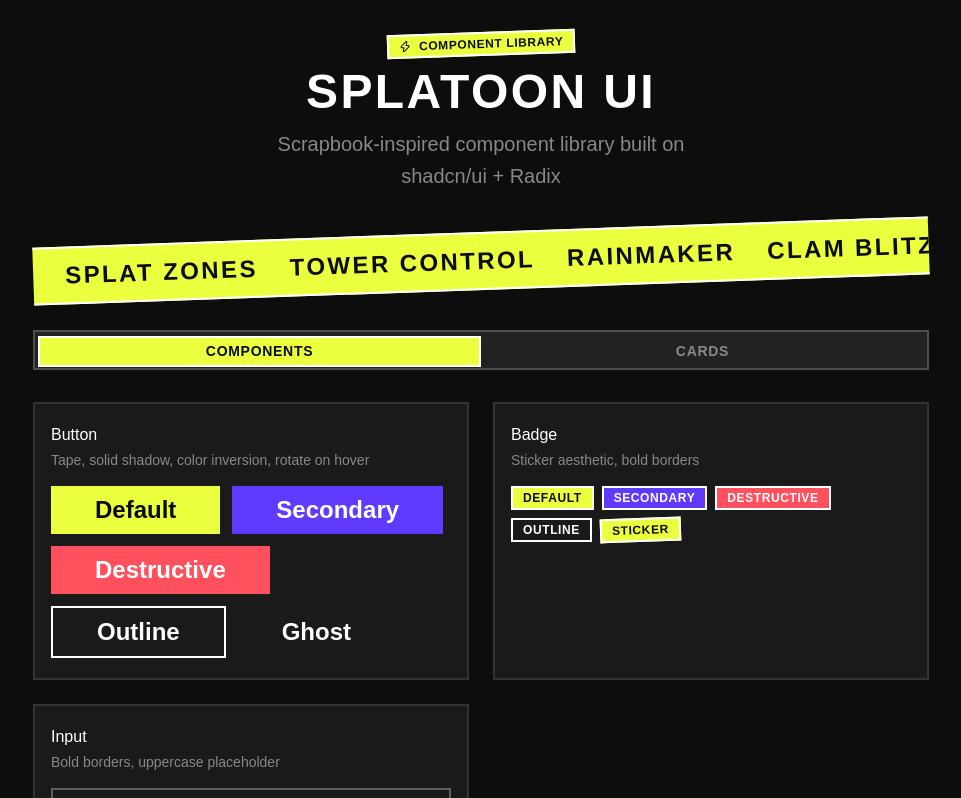
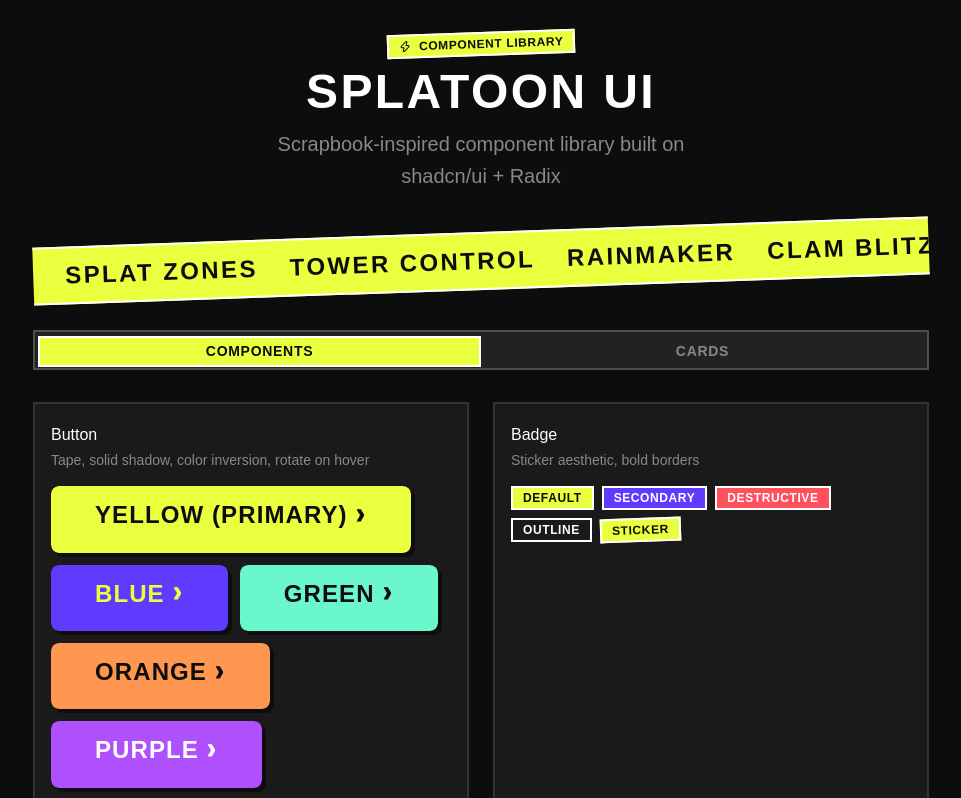
Before and after one commit to YoungSx/splatoon-ui, a Next.js app: page / in a window 1280 px wide. Shown: the top 798 px of the page, without its empty margins (159-1120 px from the left). Built offline with nearby package versions, Linux system fonts and the light colour scheme; a web font is replaced by a local one.

Commit message:
feat: add splatoon 3 drip button animations and color variants

```diff
--- a/src/app/page.tsx
+++ b/src/app/page.tsx
@@ -69,8 +69,11 @@
                   <CardDescription>Tape, solid shadow, color inversion, rotate on hover</CardDescription>
                 </CardHeader>
                 <CardContent className="flex flex-wrap gap-3">
-                  <Button>Default</Button>
-                  <Button variant="secondary">Secondary</Button>
+                  <Button variant="yellow">Yellow (Primary)</Button>
+                  <Button variant="blue">Blue</Button>
+                  <Button variant="green">Green</Button>
+                  <Button variant="orange">Orange</Button>
+                  <Button variant="purple">Purple</Button>
                   <Button variant="destructive">Destructive</Button>
                   <Button variant="outline">Outline</Button>
                   <Button variant="ghost">Ghost</Button>
--- a/src/components/ui/button.tsx
+++ b/src/components/ui/button.tsx
@@ -1,106 +1,249 @@
+"use client"
+
 import { Button as ButtonPrimitive } from "@base-ui/react/button"
+import { Slot } from "@radix-ui/react-slot"
 import { cva, type VariantProps } from "class-variance-authority"
 import * as React from "react"
 
 import { cn } from "@/lib/utils"
 
 const buttonVariants = cva(
-  "group/button relative inline-flex shrink-0 items-center justify-center whitespace-nowrap transition-all outline-none select-none disabled:pointer-events-none disabled:opacity-50 overflow-hidden [&_svg]:pointer-events-none [&_svg]:shrink-0 [&_svg:not([class*='size-'])]:size-4",
+  "group/button relative inline-flex shrink-0 items-center justify-center select-none overflow-hidden rounded-[8px] font-heading font-black text-[22px] uppercase tracking-wider transition-[transform,box-shadow] ease-[cubic-bezier(0.34,1.56,0.64,1)] duration-300 outline-none disabled:pointer-events-none disabled:opacity-50 shadow-solid hover:shadow-solid-lg hover:rotate-[var(--hover-rotate)] hover:scale-[1.03] active:rotate-[var(--hover-rotate)] active:scale-[0.97] active:translate-x-[3px] active:translate-y-[3px] active:shadow-[1px_1px_0px_var(--chaos-black)]",
   {
     variants: {
       variant: {
-        default:
-          "bg-primary text-primary-foreground rounded-none font-bold text-[24px] leading-none py-3 px-11 shadow-none hover:rotate-[2deg] active:scale-95",
+        yellow:
+          "[--bg-color:var(--neon-yellow)] [--text-color:var(--chaos-black)] [--hover-bg-color:var(--ink-blue)] [--hover-text-color:#ffffff]",
+        blue:
+          "[--bg-color:var(--ink-blue)] [--text-color:var(--neon-yellow)] [--hover-bg-color:var(--neon-yellow)] [--hover-text-color:var(--ink-blue)]",
+        green:
+          "[--bg-color:var(--ink-green)] [--text-color:var(--chaos-black)] [--hover-bg-color:var(--ink-purple)] [--hover-text-color:#ffffff]",
+        orange:
+          "[--bg-color:var(--ink-orange)] [--text-color:var(--chaos-black)] [--hover-bg-color:var(--ink-blue)] [--hover-text-color:#ffffff]",
+        purple:
+          "[--bg-color:var(--ink-purple)] [--text-color:#ffffff] [--hover-bg-color:var(--ink-green)] [--hover-text-color:var(--chaos-black)]",
+        destructive:
+          "[--bg-color:var(--ink-red)] [--text-color:#ffffff] [--hover-bg-color:var(--chaos-black)] [--hover-text-color:var(--ink-red)]",
         outline:
-          "border-2 border-foreground bg-transparent text-foreground rounded-none font-bold text-[24px] leading-none py-3 px-11 shadow-none hover:rotate-[2deg] active:scale-95",
-        secondary:
-          "bg-secondary text-secondary-foreground rounded-none font-bold text-[24px] leading-none py-3 px-11 shadow-none hover:rotate-[2deg] active:scale-95",
+          "border-[3px] border-foreground bg-white text-foreground [--bg-color:#ffffff] [--text-color:var(--chaos-black)] [--hover-bg-color:var(--neon-yellow)] [--hover-text-color:var(--chaos-black)] shadow-solid active:translate-x-[3px] active:translate-y-[3px] active:shadow-[1px_1px_0px_var(--chaos-black)]",
         ghost:
-          "text-foreground hover:bg-foreground/10 hover:text-foreground active:bg-foreground/20 rounded-none font-bold text-[24px] leading-none py-3 px-11",
-        destructive:
-          "bg-destructive text-white rounded-none font-bold text-[24px] leading-none py-3 px-11 shadow-none hover:rotate-[2deg] active:scale-95",
-        link: "text-primary underline-offset-4 hover:underline",
-        orange:
-          "bg-ink-orange text-chaos-black rounded-none font-bold text-[24px] leading-none py-3 px-11 shadow-none hover:rotate-[2deg] active:scale-95",
-        blue:
-          "bg-ink-blue text-white rounded-none font-bold text-[24px] leading-none py-3 px-11 shadow-none hover:rotate-[2deg] active:scale-95",
-        green:
-          "bg-ink-green text-chaos-black rounded-none font-bold text-[24px] leading-none py-3 px-11 shadow-none hover:rotate-[2deg] active:scale-95",
+          "bg-transparent text-foreground rounded-[8px] font-black text-[22px] py-3 px-11 shadow-none hover:bg-foreground/10 active:bg-foreground/20 hover:rotate-0 hover:scale-100 active:scale-95 shadow-none active:translate-x-0 active:translate-y-0 active:shadow-none",
       },
       size: {
         default: "h-auto",
-        sm: "h-auto text-base py-2 px-6",
-        lg: "h-auto text-[28px] py-4 px-14",
-        icon: "size-10",
-        "icon-sm": "size-8",
-        "icon-lg": "size-12",
+        sm: "text-base py-2 px-6",
+        lg: "text-[26px] py-4 px-14",
+        icon: "size-11 p-0",
+        "icon-sm": "size-8 p-0",
+        "icon-lg": "size-14 p-0",
       },
     },
     defaultVariants: {
-      variant: "default",
+      variant: "yellow",
       size: "default",
     },
   }
 )
 
-function Button({
-  className,
-  variant = "default",
-  size = "default",
-  children,
-  ...props
-}: ButtonPrimitive.Props & VariantProps<typeof buttonVariants>) {
-  // Only the primary/colored variants get the exact drip effect, to match Splatoon's aesthetic
-  const hasDrip = ["default", "secondary", "destructive", "orange", "blue", "green"].includes(variant || "")
+interface DripControlPoint {
+  y1: number // leave amplitude offset
+  y2: number // enter amplitude offset
+  xOffset: number // light horizontal jitter
+}
 
-  // Drip color logic based on variant
-  let hoverBgColor = "fill-ink-blue"
-  let hoverTextColor = "text-white"
+export interface ButtonProps
+  extends React.ComponentPropsWithoutRef<typeof ButtonPrimitive>,
+    VariantProps<typeof buttonVariants> {
+  hasChevron?: boolean
+  asChild?: boolean
+}
 
-  if (variant === "secondary") hoverBgColor = "fill-primary"
-  if (variant === "destructive") hoverBgColor = "fill-chaos-black"
-  if (variant === "blue") hoverBgColor = "fill-primary"
-  if (variant === "orange") hoverBgColor = "fill-ink-blue"
-  if (variant === "green") hoverBgColor = "fill-ink-purple"
-  if (variant === "secondary") hoverTextColor = "text-chaos-black"
-  if (variant === "blue") hoverTextColor = "text-chaos-black"
+const Button = React.forwardRef<HTMLButtonElement, ButtonProps>(
+  ({ className, variant = "yellow", size = "default", children, hasChevron = true, onClick, asChild = false, ...props }, ref) => {
+    const localRef = React.useRef<HTMLButtonElement>(null)
+    const activeRef = (ref as React.RefObject<HTMLButtonElement>) || localRef
+
+    // Component mounting state to guard against SSR hydration mismatch
+    const [mounted, setMounted] = React.useState(false)
+    const [dimensions, setDimensions] = React.useState({ width: 100, height: 50 })
+    const [controlPoints, setControlPoints] = React.useState<DripControlPoint[]>([])
+    const [speedFactorActive, setSpeedFactorActive] = React.useState(false)
+    const [hoverRotate, setHoverRotate] = React.useState("0deg")
+
+    const stepSize = 30
+    const maxAmplitude = 80
+
+    React.useEffect(() => {
+      setMounted(true)
+
+      // Random tilt: -2.5deg ~ -1.5deg or 1.5deg ~ 2.5deg
+      const angle = (Math.random() > 0.5 ? 1 : -1) * (1.5 + Math.random() * 1.0)
+      setHoverRotate(`${angle.toFixed(2)}deg`)
+
+      const handleResize = () => {
+        if (!activeRef.current) return
+        const width = activeRef.current.clientWidth
+        // 2px extra height to cover fully when clipping
+        const height = activeRef.current.clientHeight + 2
+        setDimensions({ width, height })
+
+        const points: DripControlPoint[] = []
+        const count = Math.ceil(width / stepSize)
+
+        for (let r = 0; r < count; r++) {
+          const amplitude = r % 2 === 0 ? -80 : maxAmplitude
+          const y1 = 0.1 * amplitude + Math.random() * (0.9 * amplitude)
+          const y2 = 0.1 * amplitude + Math.random() * (0.9 * amplitude)
+          const xOffset = Math.random() * 12 - 6 // Fixed horizontal jitter between -6px and 6px
+
+          points.push({ y1, y2, xOffset })
+        }
+        setControlPoints(points)
+      }
+
+      window.addEventListener("resize", handleResize)
+      handleResize()
+
+      // Delay animation activation slightly to prevent initial load transition snap
+      const timer = setTimeout(() => {
+        setSpeedFactorActive(true)
+      }, 500)
+
+      return () => {
+        window.removeEventListener("resize", handleResize)
+        clearTimeout(timer)
+      }
+    }, [activeRef])
+
+    // Path generation function corresponding to the official F(index, isOut)
+    const getDripPath = (index: number, isOut: boolean) => {
+      if (!dimensions.width || !dimensions.height || controlPoints.length === 0) return ""
+
+      const r = index === 0 ? -8 : dimensions.height + maxAmplitude
+      let path = `M0 ${r}`
+
+      for (let o = 0; o < controlPoints.length; o++) {
+        const pt = controlPoints[o]
+        const offset = index === 0 ? 0 : isOut ? pt.y1 : pt.y2
+        const a = o * stepSize + pt.xOffset
+        path += `C${a + 6} ${r + offset},${a + 24} ${r + offset},${a + stepSize} ${r}`
+      }
+
+      if (isOut) {
+        path += `L${dimensions.width} ${dimensions.height}, 0 ${dimensions.height}`
+      } else {
+        path += `L${dimensions.width} 0, 0 0`
+      }
+      path += "Z"
+      return path
+    }
+
+    const hasDrip = variant !== "ghost"
+
+    const dripStyle = mounted && dimensions.width > 0
+      ? {
+          ...(hasDrip
+            ? {
+                "--drip-in-start": `path("${getDripPath(0, false)}")`,
+                "--drip-in-end": `path("${getDripPath(1, false)}")`,
+                "--drip-out-start": `path("${getDripPath(0, true)}")`,
+                "--drip-out-end": `path("${getDripPath(1, true)}")`,
+                "--drip-speed-factor": speedFactorActive ? "1" : "0",
+              }
+            : {}),
+          "--hover-rotate": variant !== "ghost" ? hoverRotate : "0deg",
+        } as React.CSSProperties
+      : undefined
+
+    const splatChevron = (
+      <svg
+        aria-hidden="true"
+        role="img"
+        className="align-self-end shrink-0 ml-1.5 size-[13px] overflow-visible"
+        viewBox="0 0 7 12"
+      >
+        <path
+          d="M0,11.23.12,11l.32-.47.3-.12-.16-.35.18-.49.4-.21L1.09,9l.23-.35.26-.21.32-.21L2,7.84l.2-.38v-.3l.47-.47-.05-.38L3,6.08l-.19-.77,0-.26-.26-.3-.1-.31-.42-.25,0-.38-.32-.23L1.5,3.25l0-.32-.05-.26L1,2.37.94,2,.66,1.76.51,1.41.23,1.08.3.66.14.41,0,.13l.7,0L1,.08l.14.14L1.68,0,2,.12,2.21,0l.66.21.26,0h.42l.33.14L4.3.69l0,.38.29.27.14.4L5,2l.07.37,0,.14L5.48,3l.07.09.42.3.1.33L6,4.07l.24.33.42.25,0,.35.1.4.16.47-.11.42-.21.33L6.41,7,6.2,7.2,6,7.6,6,7.93l-.28.31-.3.3,0,.19-.16.37L5,9.43l-.18.14-.23.33-.21.38.09.42-.3.33,0,.18-.66.24-.39.1-.52.09,0-.09-.5-.09-.46.07-.26.09-.4,0-.39-.07-.45.17L0,11.23Z"
+          stroke="none"
+          fill="currentColor"
+        />
+      </svg>
+    )
+
+    const isTextChildren = typeof children === "string" || typeof children === "number"
+    const Comp = asChild ? Slot : ButtonPrimitive
 
     return (
-    <ButtonPrimitive
+      <Comp
+        ref={activeRef}
         data-slot="button"
+        style={dripStyle}
         className={cn(buttonVariants({ variant, size, className }))}
+        onClick={onClick}
         {...props}
       >
-      {hasDrip && (
+        {hasDrip ? (
+          isTextChildren ? (
             <>
-          <svg
-            className="absolute inset-0 h-full w-full pointer-events-none z-0"
-            preserveAspectRatio="none"
-            viewBox="0 0 100 100"
+              {/* Hover cover content layer (aria-hidden to avoid double-reading) */}
+              <span
+                aria-hidden="true"
+                className={cn(
+                  "absolute inset-0 z-20 drip-hover-content flex items-center justify-center text-[1.5rem] h-full w-full bg-[var(--hover-bg-color)] text-[var(--hover-text-color)] rounded-[8px] shadow-[0_0_0_2px_var(--hover-bg-color)_inset] group-hover/button:shadow-[0_0_0_2px_var(--hover-text-color)_inset]",
+                  "pt-3 pb-5 px-11" // Exactly 12px top, 20px bottom, 44px sides padding
+                )}
               >
-            <path
+                <span className="relative z-10 flex items-center justify-center whitespace-nowrap">
+                  {children}
+                  {hasChevron && size !== "icon" && splatChevron}
+                </span>
+              </span>
+
+              {/* Default base content layer */}
+              <span
                 className={cn(
-                hoverBgColor,
-                "transition-all duration-400 ease-[cubic-bezier(0.77,0,0.175,1)]",
-                "[d:path('M0,0_L100,0_L100,0_C75,0_25,0_0,0_Z')]",
-                "group-hover/button:[d:path('M0,0_L100,0_L100,100_C75,120_25,110_0,100_Z')]"
+                  "flex items-center justify-center text-[1.5rem] h-full w-full bg-[var(--bg-color)] text-[var(--text-color)] rounded-[8px] transition-colors duration-200",
+                  "pt-3 pb-5 px-11" // Exactly 12px top, 20px bottom, 44px sides padding
                 )}
+              >
+                <span className="relative z-10 flex items-center justify-center whitespace-nowrap">
+                  {children}
+                  {hasChevron && size !== "icon" && splatChevron}
+                </span>
+              </span>
+            </>
+          ) : (
+            <>
+              {/* Pure Drip Liquid Background Mask Layer (No children inside, lifecycle safe) */}
+              <span
+                aria-hidden="true"
+                className="absolute inset-0 z-20 drip-hover-content bg-[var(--hover-bg-color)] rounded-[8px]"
               />
-          </svg>
-          <span className={cn(
-            "absolute inset-0 z-10 flex items-center justify-center opacity-0 transition-opacity duration-300 group-hover/button:opacity-100",
-            hoverTextColor
-          )}>
+
+              {/* Unified content wrapper placed on top, transitions text & border colors */}
+              <span
+                className={cn(
+                  "relative z-30 flex items-center justify-center text-[1.5rem] h-full w-full bg-[var(--bg-color)] text-[var(--text-color)] group-hover/button:text-[var(--hover-text-color)] rounded-[8px] transition-[colors,text-color] duration-200 shadow-[0_0_0_2px_var(--bg-color)_inset] group-hover/button:shadow-[0_0_0_2px_var(--hover-text-color)_inset]",
+                  "pt-3 pb-5 px-11"
+                )}
+              >
+                <span className="relative z-10 flex items-center justify-center whitespace-nowrap">
+                  {children}
+                  {hasChevron && size !== "icon" && splatChevron}
+                </span>
+              </span>
+            </>
+          )
+        ) : (
+          <span className="relative z-10 flex items-center justify-center">
             {children}
           </span>
-          <span className="relative z-10 transition-opacity duration-300 group-hover/button:opacity-0">
-            {children}
-          </span>
-        </>
         )}
-      {!hasDrip && <span className="relative z-10">{children}</span>}
-    </ButtonPrimitive>
+      </Comp>
     )
   }
+)
+
+Button.displayName = "Button"
 
 export { Button, buttonVariants }
```
Also changed, not shown: src/app/globals.css (+35 -0 lines). Lines whose indentation alone changed are shown as unchanged.
